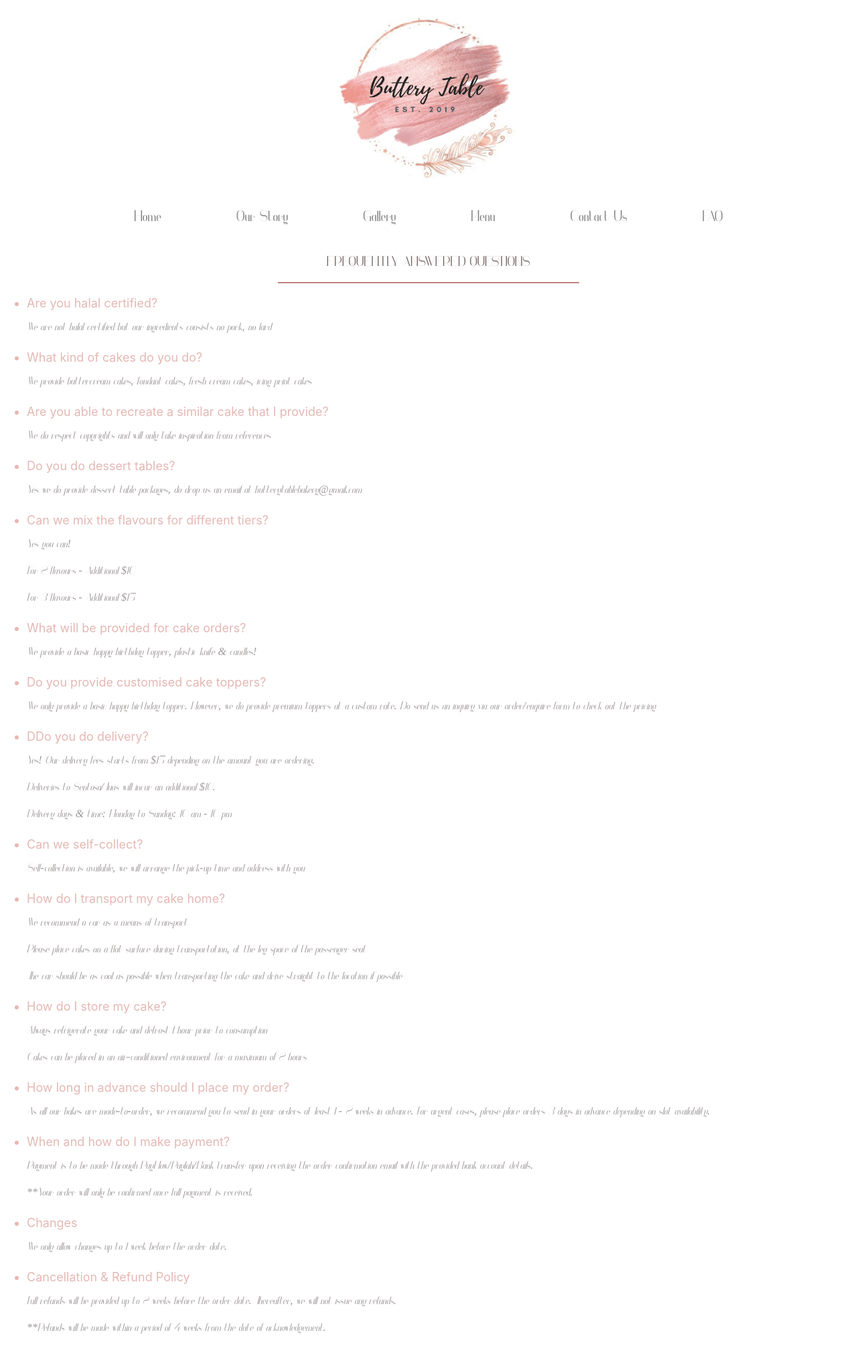
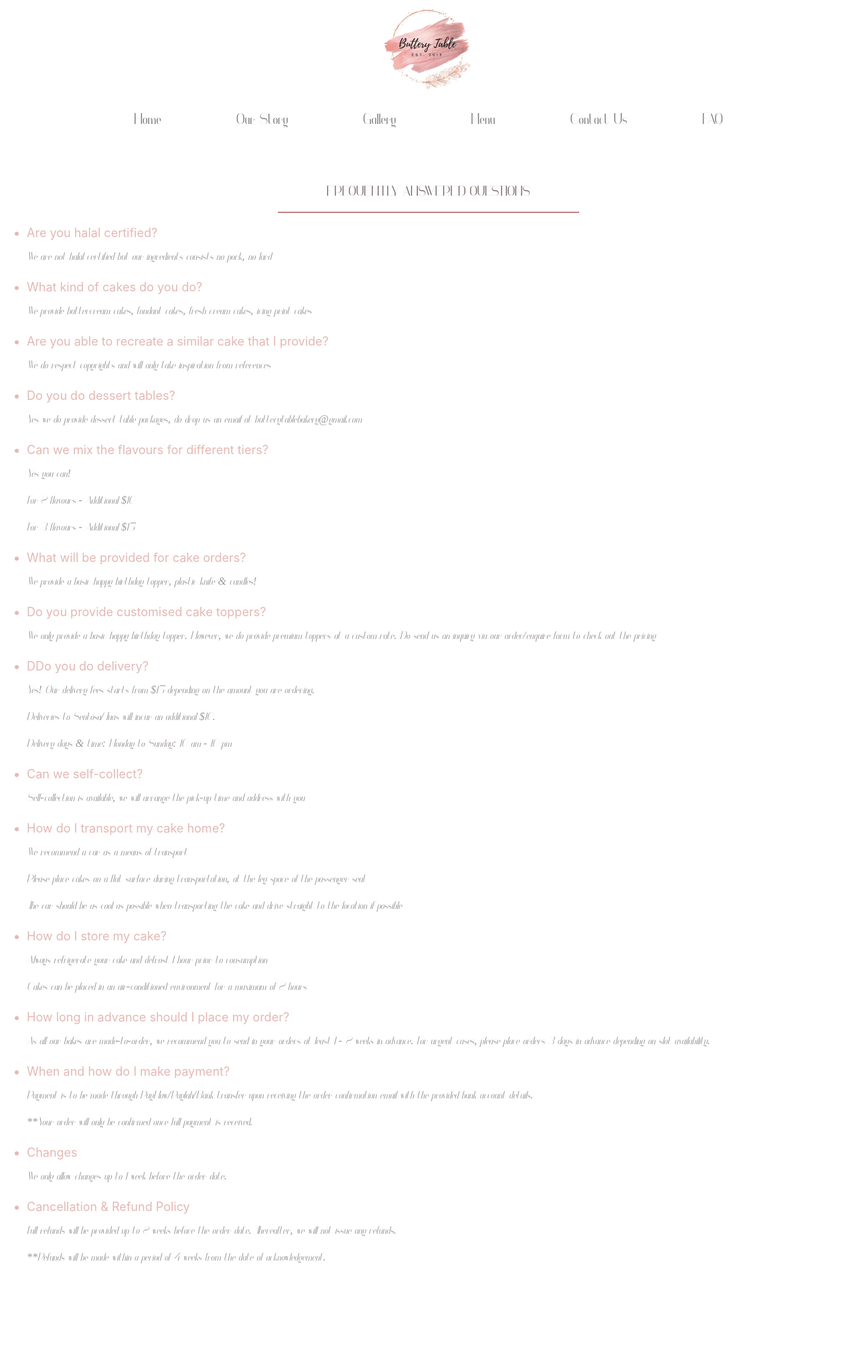
Before and after one commit to Ganize/butterytable, a PHP site: page /butterytable/faq in a window 1280 px wide. Shown: the whole page at 67% size. After the commit the page ends 1886 px from the top, so only its background shows below. Run offline with PHP 8.4, Linux system fonts and the light colour scheme; some libraries are stand-ins or nearby versions.

Commit message:
d
Signed-off-by: Gay Hui Jie <huijie_1995@hotmail.com>

```diff
--- a/css/style.css
+++ b/css/style.css
@@ -20,7 +20,25 @@
 	src: url(/fontfamily/Goudy-Old-Style-Regular.ttf);
 }
 
-.login-container
+.grid-login-container
+{
+	display:grid;
+	grid-template-columns: auto auto;
+}
+.grid-login-container .login-container,.grid-login-container .signup-container
+{
+	 text-align:center;
+}
+
+.login-title
+{
+	border-bottom:1px solid #C88C8C;
+	width: fit-content;
+	margin:auto;
+	margin-bottom: 20px;
+}
+
+/*.login-container
 {
 	border:1px solid black;
 	padding: 10px;
@@ -45,7 +63,7 @@
   background-repeat: no-repeat;
   padding-left: 40px;
   border: 1px solid black;
-  /*border-bottom:2px solid black;*/
+  border-bottom:2px solid black;
 
 }
 .form-group input:focus
@@ -63,12 +81,8 @@
 {
   background-image: url('../images/password.png');
 }
+*/
 
-.container
-{
-  max-width: 500px;
-  margin: auto;
-}
 
 .checked
 {
--- a/templates/header.php
+++ b/templates/header.php
@@ -33,9 +33,9 @@
 	</head>
   <body>
 		<div>
-			<a href="http://localhost/butterytable/index"><img src="images/BT_Logo.jpg" width="300px" height="300px" class="img-fluid mx-auto d-block "></a>
+			<a href="http://localhost/butterytable/index"><img src="<?php echo $link; ?>images/BT_Logo.jpg" width="150px" height="300px" class="img-fluid mx-auto d-block "></a>
 		</div>
-		<nav class="navbar navbar-expand-lg navbar-light">
+		<nav class="navbar navbar-expand-lg navbar-light" style="margin-bottom: 50px;">
 				<button class="navbar-toggler" type="button" data-toggle="collapse" data-target="#navbarNav" aria-controls="navbarNav" aria-expanded="false" aria-label="Toggle navigation">
 				<span class="navbar-toggler-icon"></span>
 				</button>
```
